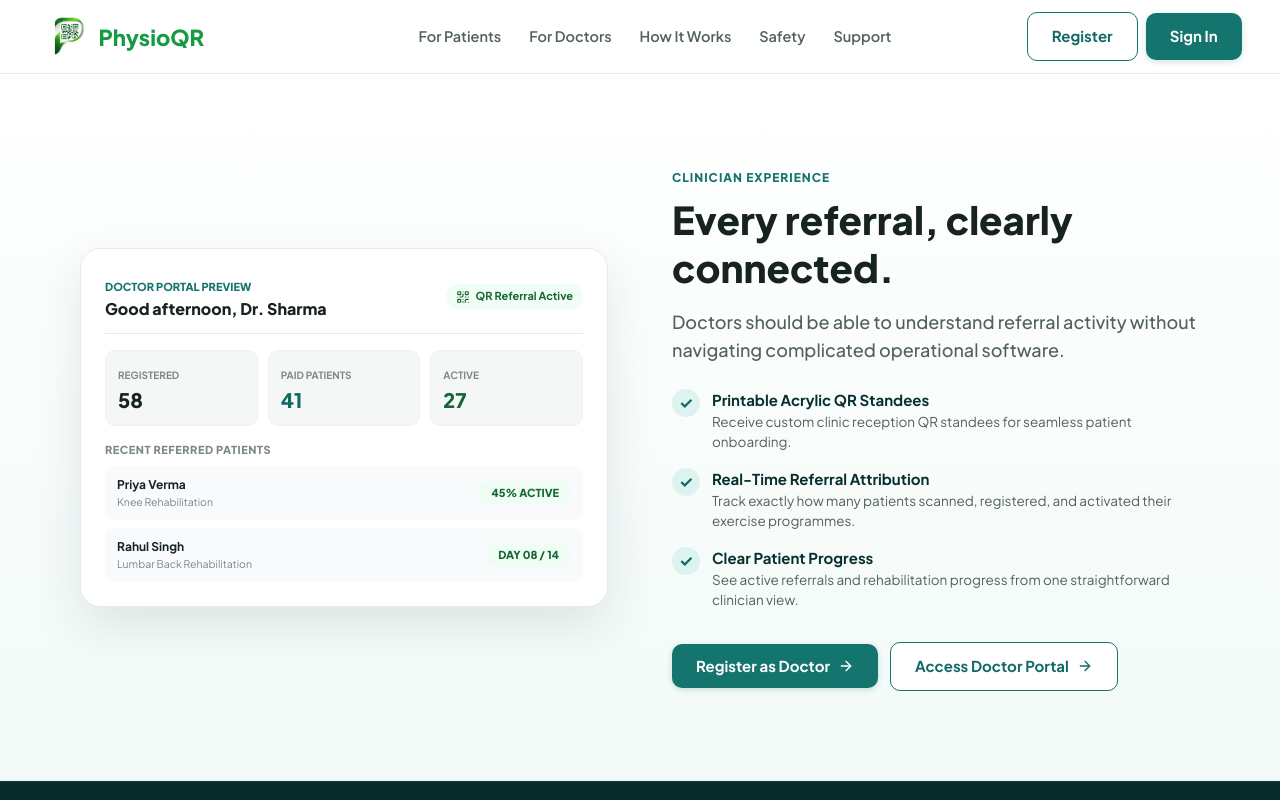
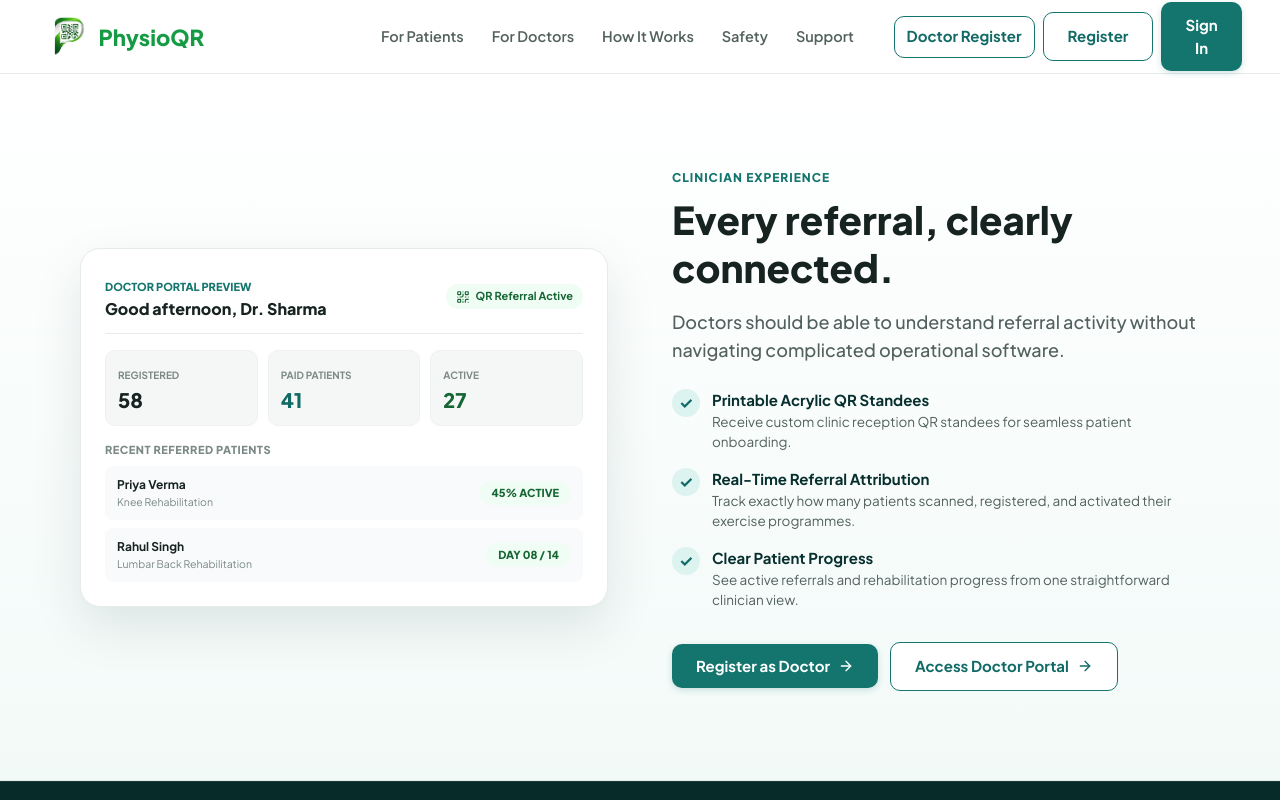
Before and after one commit to Avi-2024/PhysioQR, a React (Vite) app in the folder physioqr/: page /doctors in a window 1280 px wide. Shown: the top 800 px of the page. Built offline with nearby package versions, Linux system fonts and the light colour scheme; no server answers.

Commit message:
Offer doctor registration from homepage header at desktop widths

```diff
--- a/physioqr/src/features/landing/components/LandingHeader.tsx
+++ b/physioqr/src/features/landing/components/LandingHeader.tsx
@@ -23,7 +23,7 @@ export function LandingHeader({ onOpenPortal }: LandingHeaderProps) {
   return (
     <>
       <header style={{ position: 'sticky', top: 0, zIndex: 40, height: '74px', background: 'rgba(255, 255, 255, 0.94)', backdropFilter: 'blur(8px)', borderBottom: '1px solid var(--border-default)', boxShadow: isScrolled ? '0 4px 20px rgba(10, 40, 38, 0.05)' : 'none', transition: 'all 200ms ease-out', display: 'flex', alignItems: 'center' }}>
-        <div className="rc-container rc-landing-header-grid" style={{ width: '100%', display: 'grid', gridTemplateColumns: '260px minmax(0, 1fr) 230px', alignItems: 'center', gap: '12px' }}>
+        <div className="rc-container rc-landing-header-grid" style={{ width: '100%', display: 'grid', gridTemplateColumns: '260px minmax(0, 1fr) 305px', alignItems: 'center', gap: '12px' }}>
           <Link to="/" style={{ display: 'flex', alignItems: 'center', gap: '10px', textDecoration: 'none', minWidth: 0, justifySelf: 'start' }}>
             <Logo width={210} height={60} imageScale={2.8} />
           </Link>
@@ -40,6 +40,7 @@ export function LandingHeader({ onOpenPortal }: LandingHeaderProps) {
           </nav>
 
           <div style={{ display: 'flex', alignItems: 'center', justifyContent: 'flex-end', gap: '8px', flexShrink: 0 }}>
+            <Link to="/doctor-register" className="hidden xl:inline-flex rc-btn-outline" style={{ minHeight: '42px', textDecoration: 'none', alignItems: 'center', justifyContent: 'center', whiteSpace: 'nowrap', padding: '0 12px' }} aria-label="Register as a doctor" title="Independent doctor registration">Doctor Register</Link>
             <Link to="/register" className="hidden lg:inline-flex rc-btn-outline" style={{ minHeight: '42px', textDecoration: 'none', alignItems: 'center', justifyContent: 'center', whiteSpace: 'nowrap' }} aria-label="Register as a patient" title="Patient registration">
               Register
             </Link>
```
